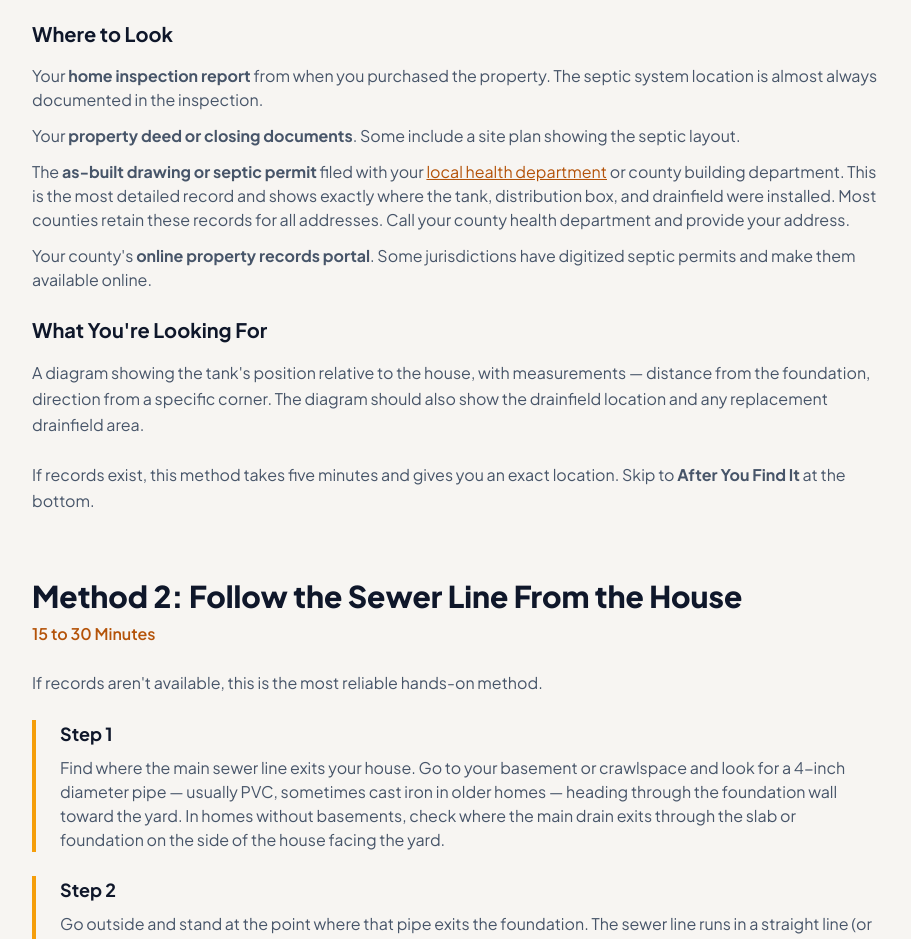
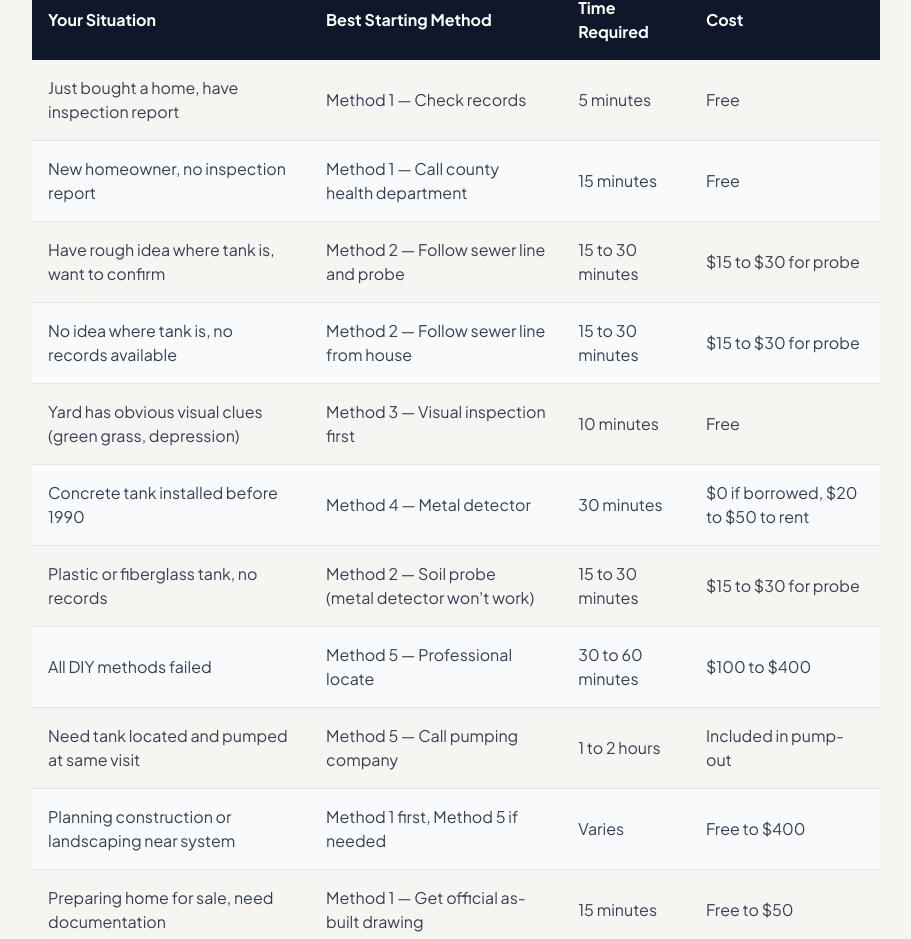
Before and after one commit to thebasementguide2026/theseptic.guide-, a Next.js app: page /articles/how-to-find-your-septic-tank in a window 1280 px wide. Shown: the part 1399-2338 px from the top of the page, without its empty margins (184-1095 px from the left). Built offline with nearby package versions, Linux system fonts and the light colour scheme.

Commit message:
Add 'Which Method Should I Use?' decision table to how-to-find-your-septic-tank page

```diff
--- a/app/articles/how-to-find-your-septic-tank/page.tsx
+++ b/app/articles/how-to-find-your-septic-tank/page.tsx
@@ -146,6 +146,92 @@ export default function HowToFindYourSepticTank() {
           <p className='text-slate-600 leading-relaxed mb-8'>
             Here are five methods, ranked from easiest to most effort. Most homeowners find their tank using the first or second method.
           </p>
+        </div>
+
+        {/* Which Method Should I Use? */}
+        <div className='mt-16'>
+          <h2 className='text-3xl font-black text-slate-900 mb-4'>Which Method Should I Use?</h2>
+          <p className='text-slate-600 leading-relaxed mb-6'>Match your situation to the fastest and most reliable starting point:</p>
+          <div className='overflow-x-auto mb-8'>
+            <table className='w-full border-collapse'>
+              <thead>
+                <tr className='bg-slate-900 text-white'>
+                  <th className='text-left p-4 font-bold'>Your Situation</th>
+                  <th className='text-left p-4 font-bold'>Best Starting Method</th>
+                  <th className='text-left p-4 font-bold'>Time Required</th>
+                  <th className='text-left p-4 font-bold'>Cost</th>
+                </tr>
+              </thead>
+              <tbody>
+                <tr className='border-b border-slate-200'>
+                  <td className='p-4 text-slate-700'>Just bought a home, have inspection report</td>
+                  <td className='p-4 text-slate-700'>Method 1 &mdash; Check records</td>
+                  <td className='p-4 text-slate-700'>5 minutes</td>
+                  <td className='p-4 text-slate-700'>Free</td>
+                </tr>
+                <tr className='border-b border-slate-200 bg-slate-50'>
+                  <td className='p-4 text-slate-700'>New homeowner, no inspection report</td>
+                  <td className='p-4 text-slate-700'>Method 1 &mdash; Call county health department</td>
+                  <td className='p-4 text-slate-700'>15 minutes</td>
+                  <td className='p-4 text-slate-700'>Free</td>
+                </tr>
+                <tr className='border-b border-slate-200'>
+                  <td className='p-4 text-slate-700'>Have rough idea where tank is, want to confirm</td>
+                  <td className='p-4 text-slate-700'>Method 2 &mdash; Follow sewer line and probe</td>
+                  <td className='p-4 text-slate-700'>15 to 30 minutes</td>
+                  <td className='p-4 text-slate-700'>$15 to $30 for probe</td>
+                </tr>
+                <tr className='border-b border-slate-200 bg-slate-50'>
+                  <td className='p-4 text-slate-700'>No idea where tank is, no records available</td>
+                  <td className='p-4 text-slate-700'>Method 2 &mdash; Follow sewer line from house</td>
+                  <td className='p-4 text-slate-700'>15 to 30 minutes</td>
+                  <td className='p-4 text-slate-700'>$15 to $30 for probe</td>
+                </tr>
+                <tr className='border-b border-slate-200'>
+                  <td className='p-4 text-slate-700'>Yard has obvious visual clues (green grass, depression)</td>
+                  <td className='p-4 text-slate-700'>Method 3 &mdash; Visual inspection first</td>
+                  <td className='p-4 text-slate-700'>10 minutes</td>
+                  <td className='p-4 text-slate-700'>Free</td>
+                </tr>
+                <tr className='border-b border-slate-200 bg-slate-50'>
+                  <td className='p-4 text-slate-700'>Concrete tank installed before 1990</td>
+                  <td className='p-4 text-slate-700'>Method 4 &mdash; Metal detector</td>
+                  <td className='p-4 text-slate-700'>30 minutes</td>
+                  <td className='p-4 text-slate-700'>$0 if borrowed, $20 to $50 to rent</td>
+                </tr>
+                <tr className='border-b border-slate-200'>
+                  <td className='p-4 text-slate-700'>Plastic or fiberglass tank, no records</td>
+                  <td className='p-4 text-slate-700'>Method 2 &mdash; Soil probe (metal detector won&apos;t work)</td>
+                  <td className='p-4 text-slate-700'>15 to 30 minutes</td>
+                  <td className='p-4 text-slate-700'>$15 to $30 for probe</td>
+                </tr>
+                <tr className='border-b border-slate-200 bg-slate-50'>
+                  <td className='p-4 text-slate-700'>All DIY methods failed</td>
+                  <td className='p-4 text-slate-700'>Method 5 &mdash; Professional locate</td>
+                  <td className='p-4 text-slate-700'>30 to 60 minutes</td>
+                  <td className='p-4 text-slate-700'>$100 to $400</td>
+                </tr>
+                <tr className='border-b border-slate-200'>
+                  <td className='p-4 text-slate-700'>Need tank located and pumped at same visit</td>
+                  <td className='p-4 text-slate-700'>Method 5 &mdash; Call pumping company</td>
+                  <td className='p-4 text-slate-700'>1 to 2 hours</td>
+                  <td className='p-4 text-slate-700'>Included in pump-out</td>
+                </tr>
+                <tr className='border-b border-slate-200 bg-slate-50'>
+                  <td className='p-4 text-slate-700'>Planning construction or landscaping near system</td>
+                  <td className='p-4 text-slate-700'>Method 1 first, Method 5 if needed</td>
+                  <td className='p-4 text-slate-700'>Varies</td>
+                  <td className='p-4 text-slate-700'>Free to $400</td>
+                </tr>
+                <tr className='border-b border-slate-200'>
+                  <td className='p-4 text-slate-700'>Preparing home for sale, need documentation</td>
+                  <td className='p-4 text-slate-700'>Method 1 &mdash; Get official as-built drawing</td>
+                  <td className='p-4 text-slate-700'>15 minutes</td>
+                  <td className='p-4 text-slate-700'>Free to $50</td>
+                </tr>
+              </tbody>
+            </table>
+          </div>
         </div>
 
         {/* Method 1 */}
```
